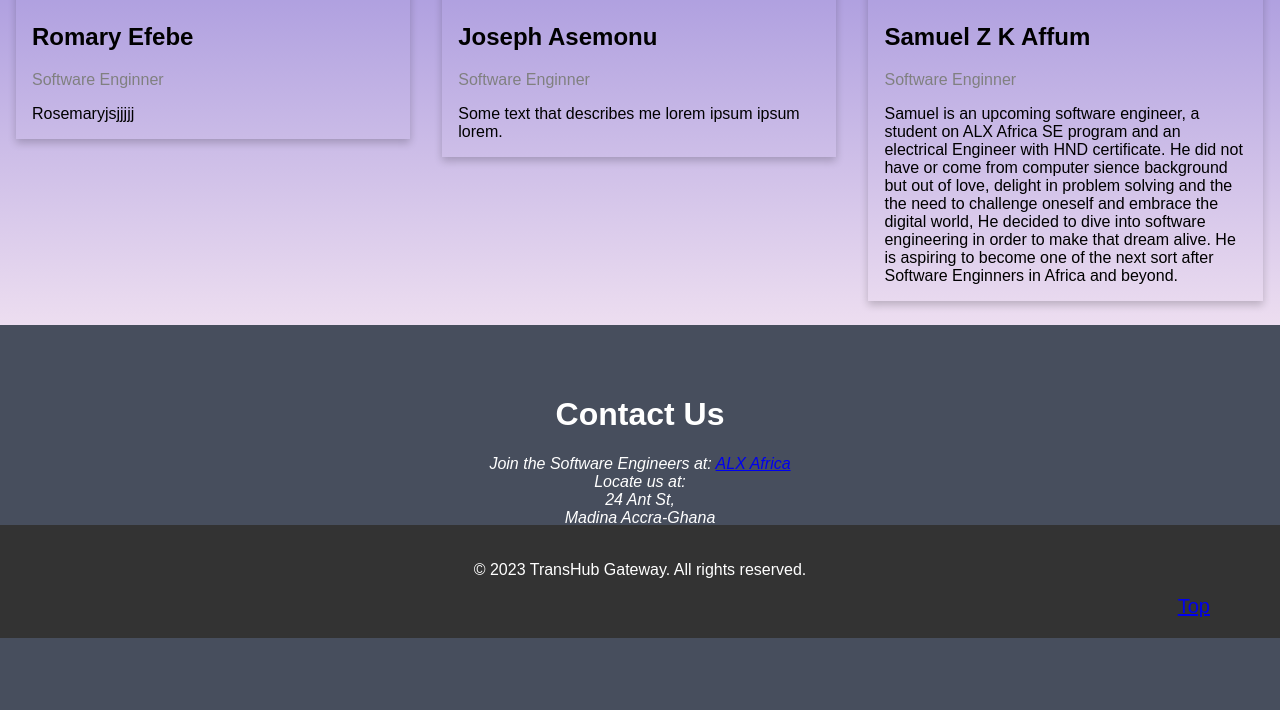
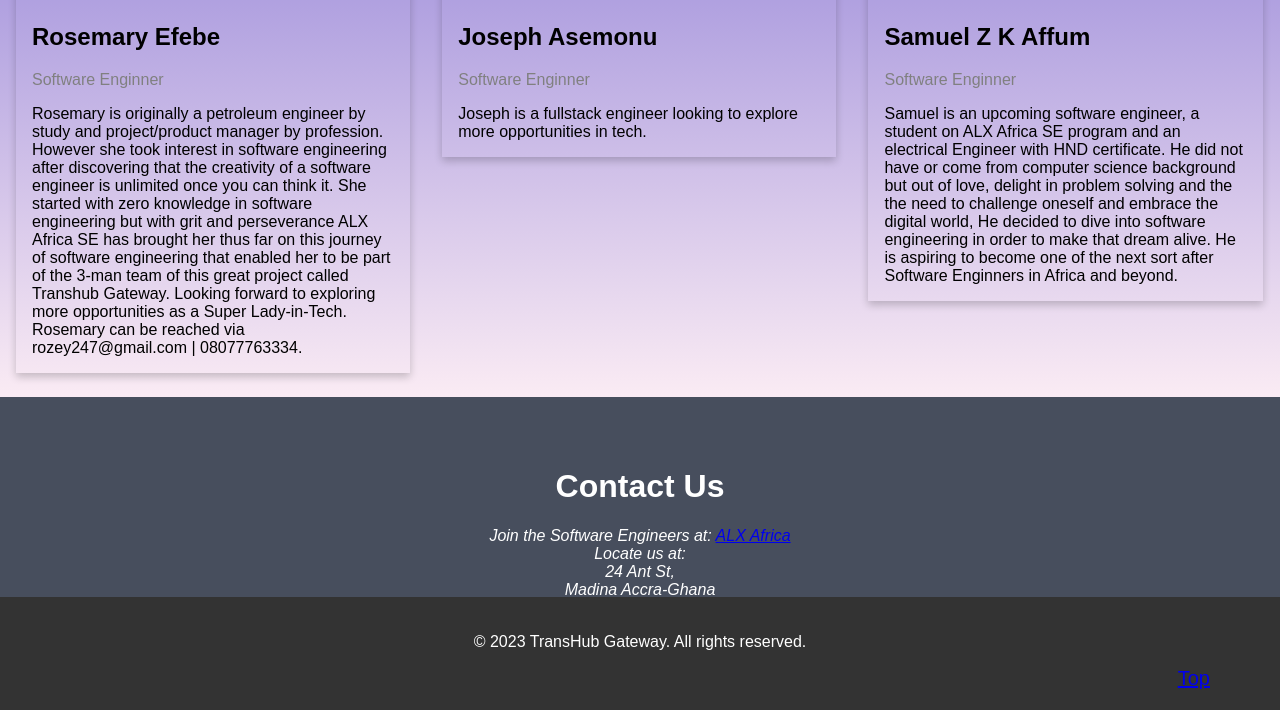
Before and after one commit to Jasemonu/Portfolio_project, a Flask app: page / in a window 1280 px wide. Shown: the part 1177-1887 px from the top of the page. Before the commit the page ends 1815 px from the top, so only its background shows below. Run offline with Flask 3, Linux system fonts and the light colour scheme.

Commit message:
About session update

```diff
--- a/web_files/templates/landing_page.html
+++ b/web_files/templates/landing_page.html
@@ -23,11 +23,6 @@
     {% endif %}
     {% endwith %}
     <div class="layout-container">
-	    <!--{% with messages = get_flashed_messages() %}
-	    {% if messages %}
-	    <div>{{ messages[0] }} Please SignUp</div>
-	    {% endif %}
-	    {% endwith %}--!>
         <div class="call-to-action">
             <h1>
                 <span class="word2">WELCOME</span><span> TO TRANSHUB</span><br/>
@@ -156,12 +151,10 @@
     <div class="about-section" id="about-section">
        <h1>About Us</h1>
        <p>TransHub Gateway is a revolutionary fintech application designed to simplify financial transactions
-          and management for individuals and businesses. We believe in the easeness of doing business at the comfort
-	  of your homes and the security and safety needed, the quickness of and the flexibilty in transacting and doing
-	  business online and thats what Transhub offers by using morden and robust technology designs and the best authentications
-	  methods available in ensuring the safety and easeness needed. Our platform offers a wide range of features to make
-	  financial operations efficient, secure, and tailored to your unique needs. Whether you're an individual
-	  seeking personal finance management or a business aiming for growth, TransHub Gateway has you covered.
+          and management for individuals and businesses. We believe in the ease of doing business at the comfort
+	  of your homes as well as the security and safety needed. Transactions are meant to be swift, seamless and flexible
+	  and that is what Transhub offers by using robust modern technology designs and the best authentication
+	  methodology available in ensuring the safety required to make cross currency transactions. Our platform offers a wide range of features to make financial operations efficient, secure, and tailored to your unique needs. Whether you're an individual seeking personal finance management or a business aiming for growth, TransHub Gateway has you covered. Welcome to the All-in-one platform.
        </p>
    </div>
 
@@ -171,10 +164,12 @@
          <div class="card">
             <img src="/w3images/team1.jpg" alt="Rosemary" style="width:100%">
             <div class="container">
-              <h2>Romary Efebe</h2>
+              <h2>Rosemary Efebe</h2>
               <p class="title">Software Enginner</p>
               <p>
-	         Rosemaryjsjjjjj
+			  Rosemary is originally a petroleum engineer by study and project/product manager by profession.
+			  However she took interest in software engineering after discovering that the creativity of a software engineer is unlimited once you can think it.                                                                        She started with zero knowledge in software engineering but with grit and perseverance ALX Africa SE has brought her thus far on this journey of software engineering that enabled her to be part of the 3-man team of this great project called Transhub Gateway. Looking forward to exploring more opportunities as a Super Lady-in-Tech.
+				  Rosemary can be reached via rozey247@gmail.com | 08077763334.
 	      </p>
 	      <!--
               <p>jane@example.com</p>
@@ -190,7 +185,7 @@
            <div class="container">
               <h2>Joseph Asemonu</h2>
               <p class="title">Software Enginner</p>
-              <p>Some text that describes me lorem ipsum ipsum lorem.</p>
+              <p>Joseph is a fullstack engineer looking to explore more opportunities in tech.</p>
 	      <!--
               <p>mike@example.com</p>
               <p><button class="button">Contact</button></p>
@@ -207,8 +202,8 @@
               <p class="title">Software Enginner</p>
               <p>
 	         Samuel is an upcoming software engineer, a student on ALX Africa SE program and
-		 an electrical Engineer with HND certificate. He did not have or  come from computer
-		 sience background but out of love, delight in problem solving and the the need
+		 an electrical Engineer with HND certificate. He did not have or come from computer
+		 science background but out of love, delight in problem solving and the the need
 		 to challenge oneself and embrace the digital world, He decided to dive into
 		 software engineering in order to make that dream alive. He is aspiring to become
 		 one of the next sort after Software Enginners in Africa and beyond.
```
